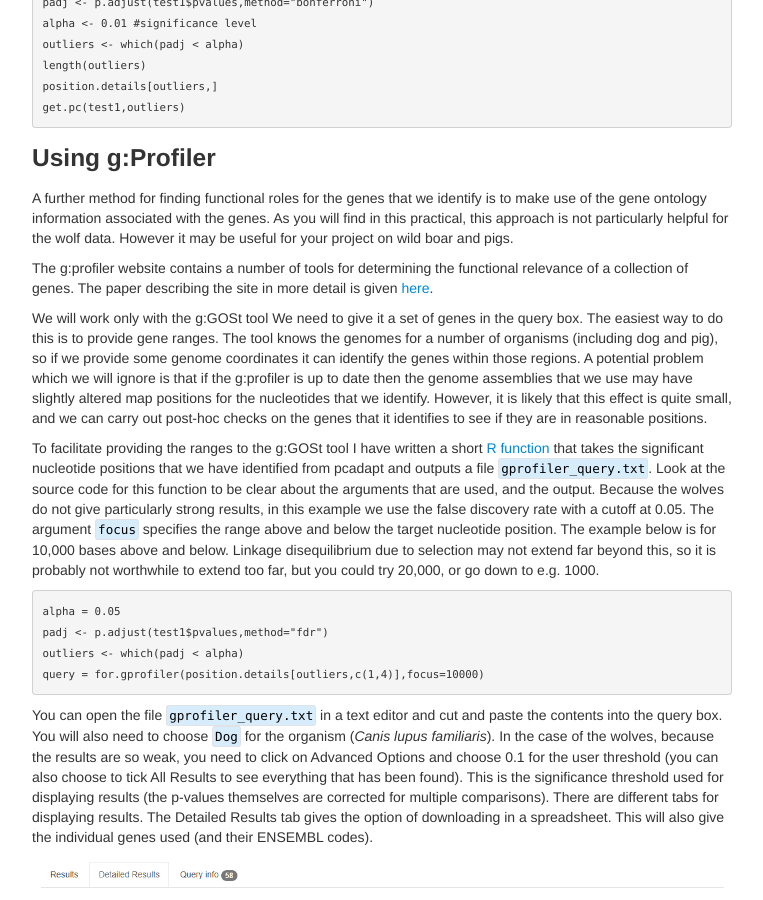
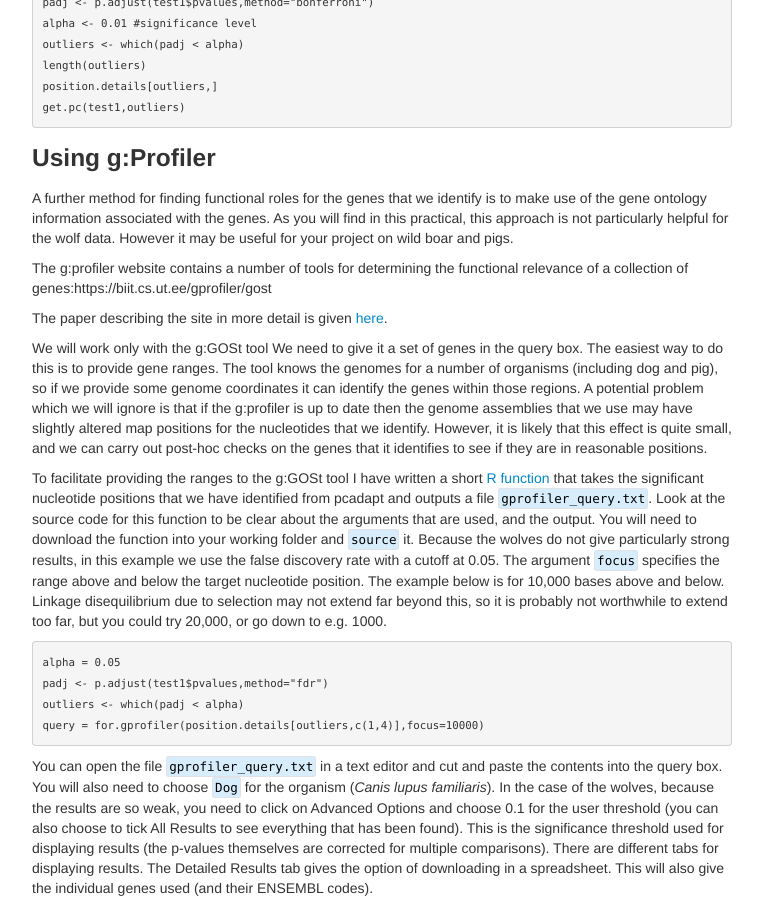
Before and after one commit to ritarasteiro/FieldCourse, a Jekyll site: the page built from pages/PCAdapt_practical.md, in a window 1280 px wide and 900 px high, scrolled down 6742 px. Shown: the whole window, without its empty margins (258-1021 px from the left). Built offline with Jekyll 4.4.1, drawn with Linux system fonts in a browser that asks for light colours; some of the changed text lies outside the part shown.

Commit message:
Update PCAdapt_practical.md

````diff
--- a/pages/PCAdapt_practical.md
+++ b/pages/PCAdapt_practical.md
@@ -260,14 +260,16 @@ get.pc(test1,outliers)
 
 A further method for finding functional roles for the genes that we identify is to make use of the gene ontology information associated with the genes. As you will find in this practical, this approach is not particularly helpful for the wolf data. However it may be useful for your project on wild boar and pigs.
 
-The g:profiler website contains a number of tools for determining the functional relevance of a collection of genes. The paper describing the site in more detail is given [here](https://doi.org/10.1093/nar/gkz369).
+The g:profiler website contains a number of tools for determining the functional relevance of a collection of genes:https://biit.cs.ut.ee/gprofiler/gost
+
+The paper describing the site in more detail is given [here](https://doi.org/10.1093/nar/gkz369).
 
 We will work only with the g:GOSt tool
 We need to give it a set of genes in the query box.
 The easiest way to do this is to provide gene ranges. The tool knows the genomes for a number of organisms (including dog and pig), so if we provide some genome coordinates it can identify the genes within those regions. A potential problem which we will ignore is that if the g:profiler is up to date then the genome assemblies that we use may have slightly altered map positions for the nucleotides that we identify. However, it is likely that this effect is quite small, and we can carry out post-hoc checks on the genes that it identifies to see if they are in reasonable positions.
 
 To facilitate providing the ranges to the g:GOSt tool I have written a short [R function](../src/R/for_gprofiler.R) that takes the significant nucleotide positions that we have identified from pcadapt and outputs a file ``gprofiler_query.txt``.
-Look at the source code for this function to be clear about the arguments that are used, and the output.
+Look at the source code for this function to be clear about the arguments that are used, and the output. You will need to download the function into your working folder and ```source``` it.
 Because the wolves do not give particularly strong results, in this example we use the false discovery rate with a cutoff at 0.05. The argument ``focus`` specifies the range above and below the target nucleotide position. The example below is for 10,000 bases above and below. Linkage disequilibrium due to selection may not extend far beyond this, so it is probably not worthwhile to extend too far, but you could try 20,000, or go down to e.g. 1000.
 ```R
 alpha = 0.05
````
Also changed, not shown: other parts of pages/PCAdapt_practical.md (+1 -1 lines).
